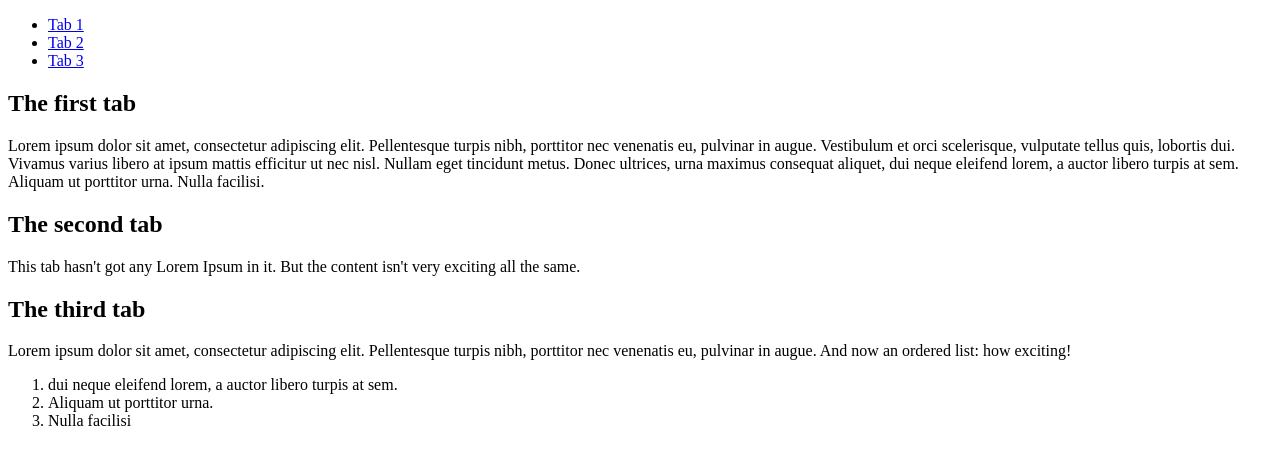
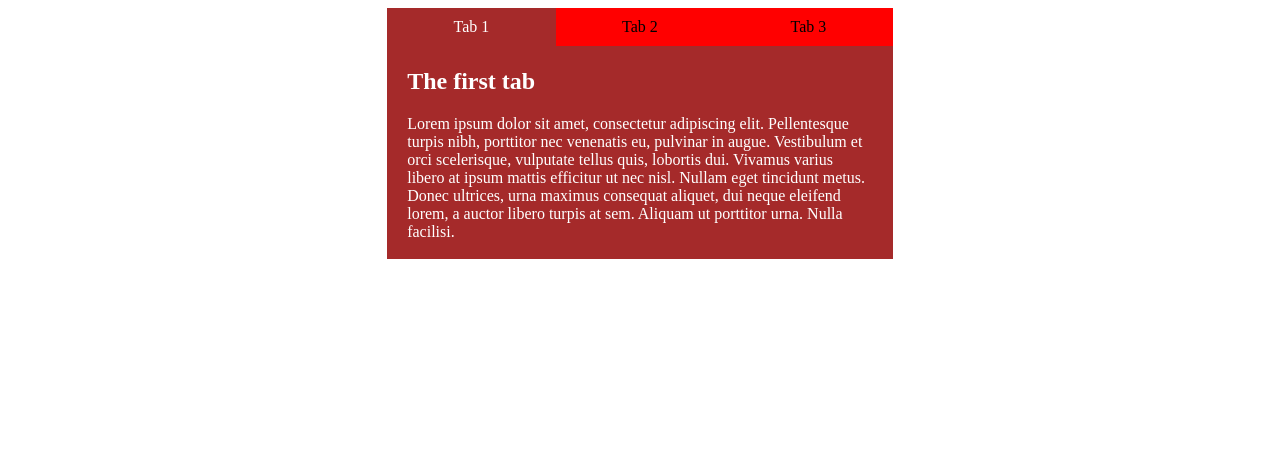
Before and after one commit to pesto-students/exercise-day-10, a plain HTML site: page css-exercises/positioning practical/info-box-start.html in a window 1280 px wide. Drawn offline with Linux system fonts and the light colour scheme.

Commit message:
Css exercise

```diff
--- a/css-exercises/cool-information-box-start/style.css
+++ b/css-exercises/cool-information-box-start/style.css
@@ -3,3 +3,14 @@ html {
 }
 
 /* Your CSS below here */
+p {
+  display: inline-block;
+  padding: 30px;
+  font-size: 30px;
+  border-radius: 10px;
+  background-color: brown;
+  color: red;
+  text-align: center;
+  text-shadow: 3px 3px black;
+  box-shadow: 2px 2px 2px 3px grey;
+}
--- /dev/null
+++ b/css-exercises/fundamental-css-comprehension/style.css
@@ -0,0 +1,41 @@
+body {
+  margin: 0;
+}
+
+html {
+  font-family: 'Helvetica neue', Arial, 'sans serif';
+  font-size: 10px;
+  background-color: #ccc;
+}
+
+.card {
+  width: 35em;
+  height: 22em;
+  margin: 5em auto;
+  background-color: red;
+  border: 0.2em solid black;
+  border-radius: 1.5em;
+}
+
+.card footer {
+  padding: 2px 10px;
+  background-image: linear-gradient(to bottom, rgba(0, 0, 0, 0.1), rgba(0, 0, 0, 0));
+  border-radius: 1.5em 1.5em 0 0;
+}
+
+.card header {
+  padding: 2px 10px;
+  background-image: linear-gradient(to bottom, rgba(0, 0, 0, 0), rgba(0, 0, 0, 0.1));
+  border-radius: 0 0 1.5em 1.5em;
+}
+
+.card article img {
+  max-height: 10em;
+  float: right;
+}
+
+.card article p {
+  color: white;
+  padding: 10px;
+  margin: 0;
+}
--- a/css-exercises/letterheaded-paper-start/style.css
+++ b/css-exercises/letterheaded-paper-start/style.css
@@ -16,6 +16,7 @@ article {
   height: 297mm;
   margin: 20px auto;
   position: relative;
+  background-color: white;
 }
 
 address {
@@ -36,6 +37,15 @@ h1 {
   padding: 44px 0;
   color: white;
   text-shadow: 1px 1px 1px black;
+  background-image: url(logo.png);
 }
 
 /* Your CSS below here */
+.top-image {
+  width: 100%;
+}
+
+.bottom-image {
+  position: absolute;
+  bottom: 0px;
+}
--- a/css-exercises/positioning practical/info-box-start.html
+++ b/css-exercises/positioning practical/info-box-start.html
@@ -3,30 +3,28 @@
 <head>
   <meta charset="utf-8">
   <title>Tabbed info box</title>
-  <style>
-
-  </style>
+  <link rel="stylesheet" href="style.css">
 </head>
 <body>
 
 <section class="info-box">
   <ul>
-    <li><a href="#" class="active">Tab 1</a></li>
-    <li><a href="#">Tab 2</a></li>
-    <li><a href="#">Tab 3</a></li>
+    <li><a href="#" onclick="changeTab('article-1')" class="active">Tab 1</a></li>
+    <li><a href="#" onclick="changeTab('article-2')">Tab 2</a></li>
+    <li><a href="#" onclick="changeTab('article-3')">Tab 3</a></li>
   </ul>
   <div class="panels">
-    <article class="active-panel">
+    <article class="active-panel" id="article-1">
       <h2>The first tab</h2>
 
       <p>Lorem ipsum dolor sit amet, consectetur adipiscing elit. Pellentesque turpis nibh, porttitor nec venenatis eu, pulvinar in augue. Vestibulum et orci scelerisque, vulputate tellus quis, lobortis dui. Vivamus varius libero at ipsum mattis efficitur ut nec nisl. Nullam eget tincidunt metus. Donec ultrices, urna maximus consequat aliquet, dui neque eleifend lorem, a auctor libero turpis at sem. Aliquam ut porttitor urna. Nulla facilisi.</p>
     </article>
-    <article>
+    <article id="article-2">
       <h2>The second tab</h2>
 
       <p>This tab hasn't got any Lorem Ipsum in it. But the content isn't very exciting all the same.</p>
     </article>
-    <article>
+    <article id="article-3">
       <h2>The third tab</h2>
 
       <p>Lorem ipsum dolor sit amet, consectetur adipiscing elit. Pellentesque turpis nibh, porttitor nec venenatis eu, pulvinar in augue. And now an ordered list: how exciting!</p>
@@ -41,7 +39,11 @@
 </section>
 
 <script>
-
+function changeTab(id) {
+  console.log(id);
+  let activeArticle = document.getElementById(id);
+  activeArticle.className += ' active-panel';
+}
 
 </script>
 
--- /dev/null
+++ b/css-exercises/positioning practical/style.css
@@ -0,0 +1,47 @@
+.info-box {
+  width: 40%;
+  margin-left: 30%;
+}
+
+.panels {
+  background-color: brown;
+  padding: 2px 20px;
+  padding-top: 40px;
+  color: white;
+}
+
+.panels article {
+  display: none;
+}
+
+.panels article.active-panel {
+  display: block;
+}
+
+.info-box ul {
+  list-style-type: none;
+  margin: 0;
+  padding: 0;
+  width: 100%;
+  float: left;
+}
+
+.info-box ul li {
+  width: 33.33%;
+  float: left;
+}
+
+.info-box ul li a {
+  display: block;
+  text-decoration: none;
+  background-color: red;
+  color: black;
+  text-align: center;
+  padding: 10px;
+  box-sizing: border-box;
+}
+
+.info-box ul li .active {
+  background-color: brown;
+  color: white;
+}
```
Also changed, not shown: css-exercises/cool-information-box-start/index.html (+1 -1 lines), css-exercises/debugging-css/index.html (+3 -0 lines), css-exercises/debugging-css/style.css (+12 -7 lines), css-exercises/fundamental-css-comprehension/index.html (+1 -0 lines), css-exercises/letterheaded-paper-start/index.html (+6 -2 lines), css-exercises/styling-tables/punk-bands-unstyled.html (+1 -0 lines).
